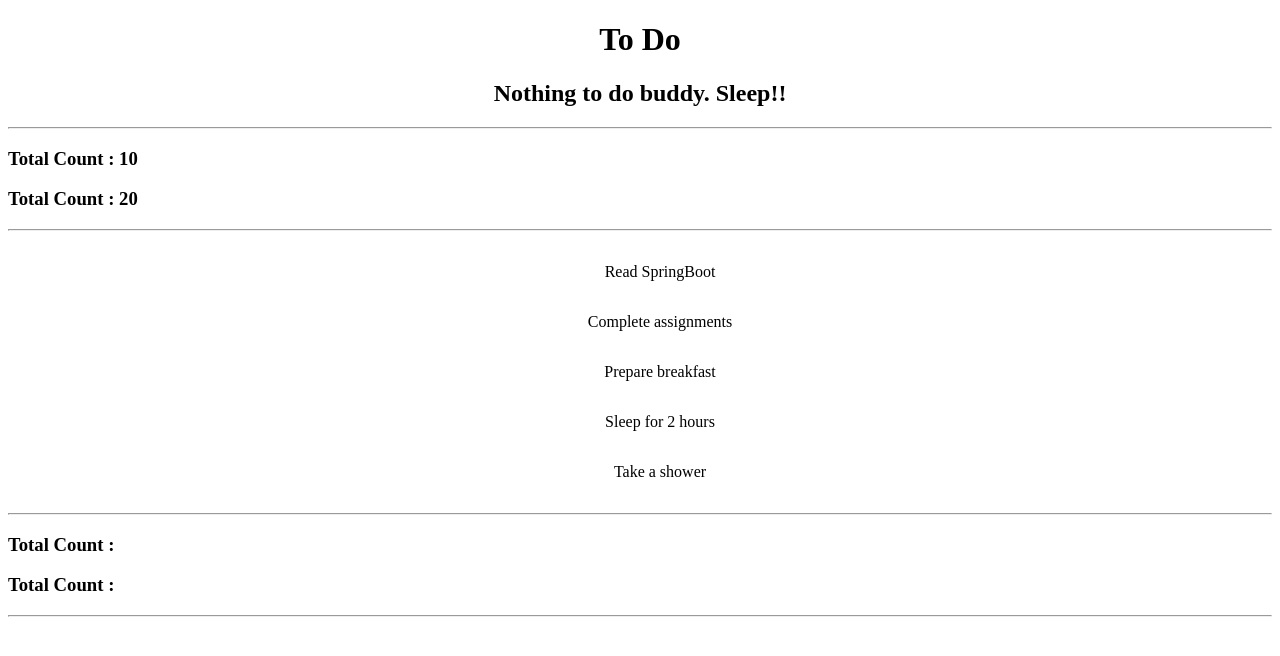
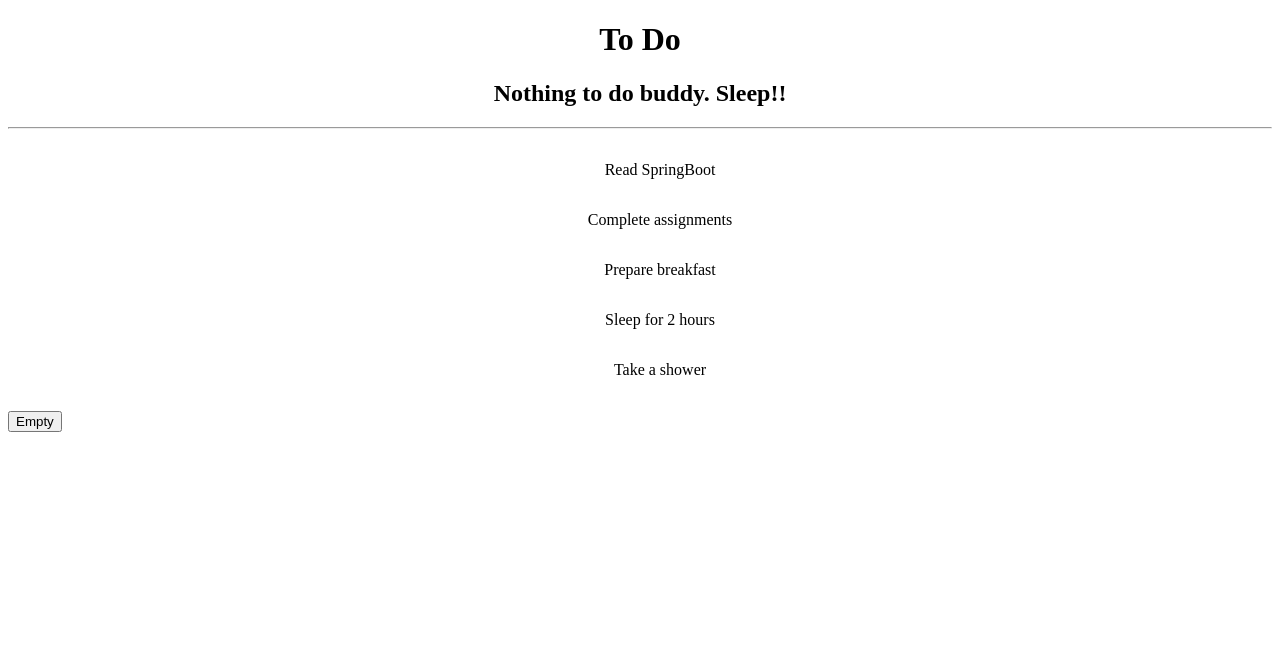
Before and after one commit to Rajashree-85/Todo-App, a React (Create React App) app: page / in a window 1280 px wide. Shown: the top 656 px of the page. Built offline with nearby package versions, Linux system fonts and the light colour scheme.

Commit message:
done till checkpoint 3

```diff
--- a/src/App.js
+++ b/src/App.js
@@ -2,8 +2,10 @@ import "./style.css";
 import Header from "./Header/Header.js";
 import Count from "./Count/Count.js";
 import SubHeader from "./Header/SubHeader/SubHeader.js";
+import { useState } from "react";
 
-const countList = [
+ export default function App() {
+  const countList=[
     { id: 0, value: "Read SpringBoot" },
     { id: 1, value: "Complete assignments" },
     { id: 2, value: "Prepare breakfast" },
@@ -17,24 +19,16 @@ const listItems = countList.map((num) => (
       </li>
     ));
 
-  export default function App() {
       return (
       <div className="App">
         <Header />
         <SubHeader />
 
         <hr />
+      <ul>{listItems}</ul>
 
-        <Count data="10" />
-        <Count data="20"></Count>
+      <button >Empty</button>
 
-        <hr />
-        <ul>{listItems}</ul>
-        <hr />
-
-        <Count />
-        <Count label="Counted till" />
-        <hr />
       </div>
     );
   }
--- a/src/style.css
+++ b/src/style.css
@@ -3,7 +3,7 @@
     text-align: center;
   }
 
-  h1,h2{
+  h1,h2,button{
     display: flex;
     justify-content:center;
   }
@@ -12,3 +12,8 @@
     display: flex;
     justify-content:center;
   }
+
+
+.isDone {
+  text-decoration: line-through;
+}
```
Lines whose indentation alone changed are shown as unchanged.
